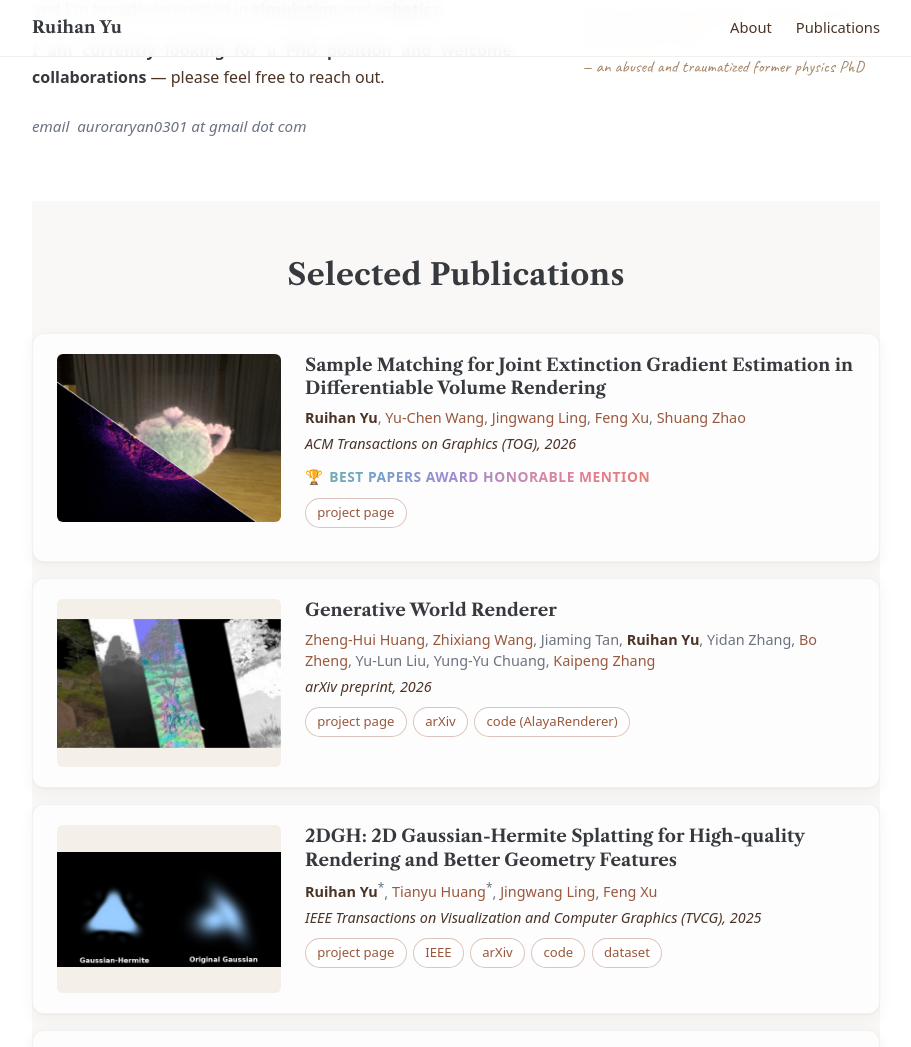
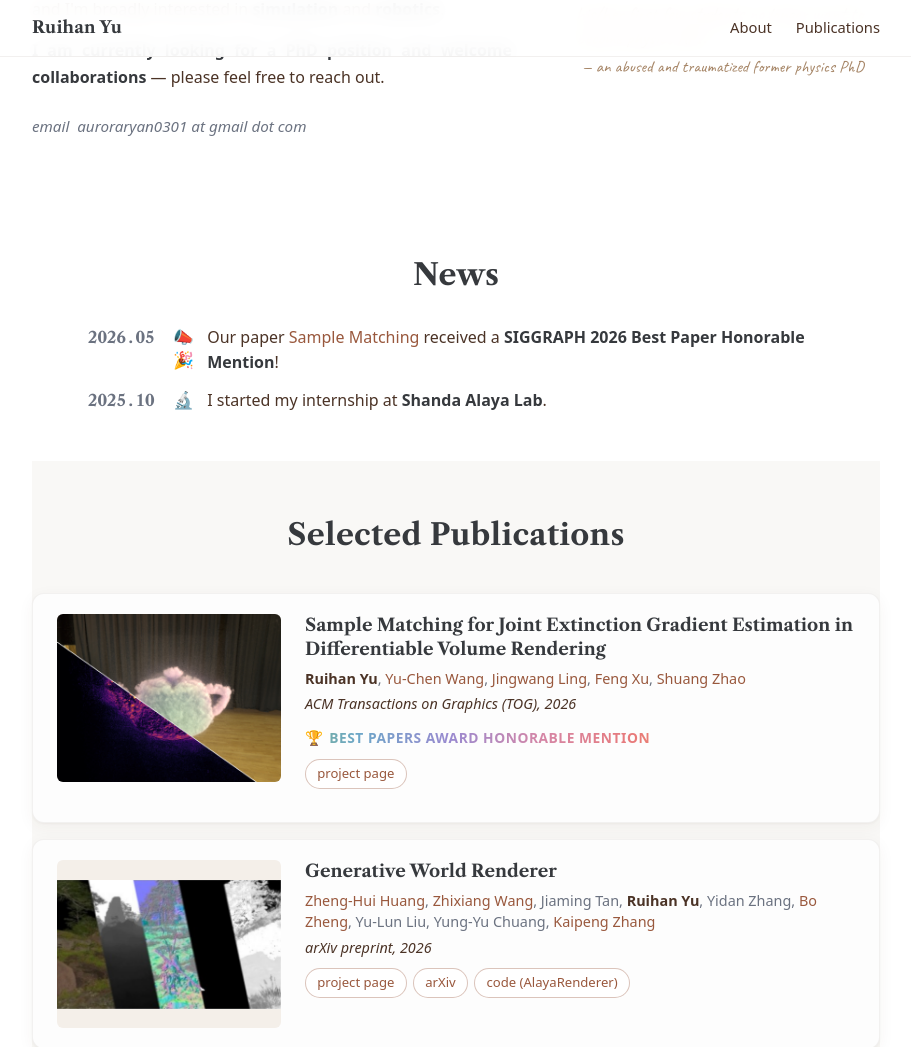
Before and after one commit to AuroraRyan0301/AuroraRyan0301.github.io, a Jekyll site: the page built from _pages/about.md, in a window 1280 px wide and 1400 px high, scrolled down 639 px, cut to the strip 0-1047 px from the top of the window. Shown: the whole strip, without its empty margins (184-1095 px from the left). Built offline with Jekyll 4.4.1, drawn with Linux system fonts in a browser that asks for light colours.

Commit message:
home: add News section to front page

```diff
--- a/_pages/about.md
+++ b/_pages/about.md
@@ -59,6 +59,28 @@ redirect_from:
       </p>
     </div>
   </div>
+</section>
+
+<section id="news" class="sect-lane">
+  <h2 class="subhead">News</h2>
+  <ul class="news-list">
+    <li class="news">
+      <span class="news__date">2026.05</span>
+      <span class="news__emoji" aria-hidden="true">&#x1F4E3;&#x1F389;</span>
+      <span class="news__text">
+        Our paper
+        <a href="{{ '/samplematching/' | relative_url }}">Sample Matching</a>
+        received a <strong>SIGGRAPH 2026 Best Paper Honorable Mention</strong>!
+      </span>
+    </li>
+    <li class="news">
+      <span class="news__date">2025.10</span>
+      <span class="news__emoji" aria-hidden="true">&#x1F52C;</span>
+      <span class="news__text">
+        I started my internship at <strong>Shanda Alaya Lab</strong>.
+      </span>
+    </li>
+  </ul>
 </section>
 
 <section id="publications" class="sect-lane sect-lane--frag">
--- a/assets/css/home.scss
+++ b/assets/css/home.scss
@@ -120,6 +120,39 @@ html { scroll-behavior: smooth; scroll-padding-top: 4.5rem; }
   padding: 0.5rem 0 2rem 0;
   letter-spacing: 0.01em;
 }
+
+/* ---- News list --------------------------------------------------------- */
+
+.news-list {
+  list-style: none;
+  margin: 0 auto;
+  padding: 0;
+  max-width: 46rem;
+  display: flex;
+  flex-direction: column;
+  gap: 0.75rem;
+}
+
+.news {
+  display: grid;
+  grid-template-columns: 4.5rem 1.75rem 1fr;
+  align-items: baseline;
+  gap: 0.6rem;
+  font-size: 1rem;
+  line-height: 1.6;
+}
+
+.news__date {
+  font-family: var(--font-serif);
+  font-weight: 600;
+  color: var(--color-muted);
+  font-variant-numeric: tabular-nums;
+  white-space: nowrap;
+}
+
+.news__emoji { font-size: 1.05em; line-height: 1.4; text-align: center; }
+
+.news__text strong { font-weight: 600; color: var(--color-heading); }
 
 /* ---- Hero: About text on the left, photo on the right ------------------ */
 
@@ -371,4 +404,5 @@ html { scroll-behavior: smooth; scroll-padding-top: 4.5rem; }
   .pub { grid-template-columns: 1fr; gap: 0.9rem; padding: 1rem; }
   .pub__thumb { max-width: 18rem; margin: 0 auto; }
   .hero__name { font-size: 2rem; }
+  .news { grid-template-columns: 3.5rem 1.5rem 1fr; gap: 0.45rem; font-size: 0.95rem; }
 }
```
